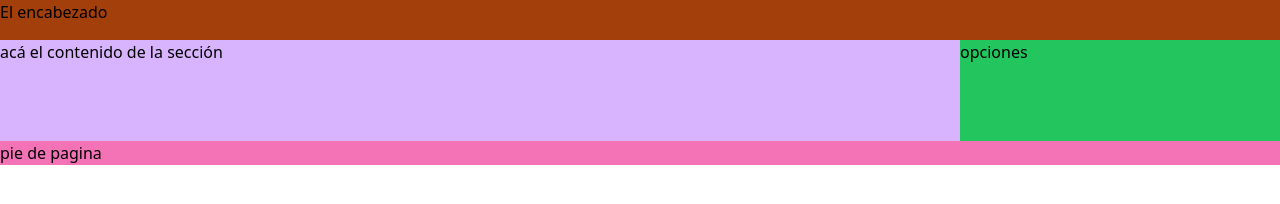
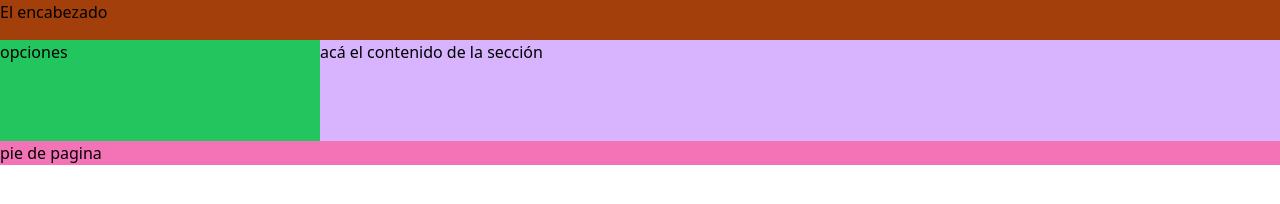
Before and after one commit to OscarIvanBecerra/ProyectoTailwind, a plain HTML site: page src/index.html in a window 1280 px wide. Drawn offline with nearby package versions, Linux system fonts and the light colour scheme; files that its build step writes are made by us from their sources.

Commit message:
Estructura grid Tailwind

```diff
--- a/src/index.html
+++ b/src/index.html
@@ -8,19 +8,19 @@
     <title>Modelo cajas Flex</title>
 </head>
 <body>
-    <div class="mx-auto bg-orange-400 max-w-3x1 container">
-        <header class="h-10 bg-[#a33f0a]">
+    <div class="grid grid-cols-4 mx-auto bg-orange-400 max-w-3x1 container">
+        <header class="col-span-4 h-10 bg-[#a33f0a]">
             El encabezado
         </header>
-        <section class="flex flex-row-reverse bg-red-400">
-            <nav class="h-[101px] w-1/4 bg-green-500">
+
+            <nav class="h-[101px] bg-green-500">
                 opciones
             </nav>
-            <article class="w-3/4 bg-purple-300">
+            <article class="col-span-3 bg-purple-300">
                 acá el contenido de la sección
             </article>
-          </section>
-        <footer class="bg-pink-400">
+
+        <footer class="col-span-4 bg-pink-400">
             pie de pagina
         </footer>
     </div>
```
